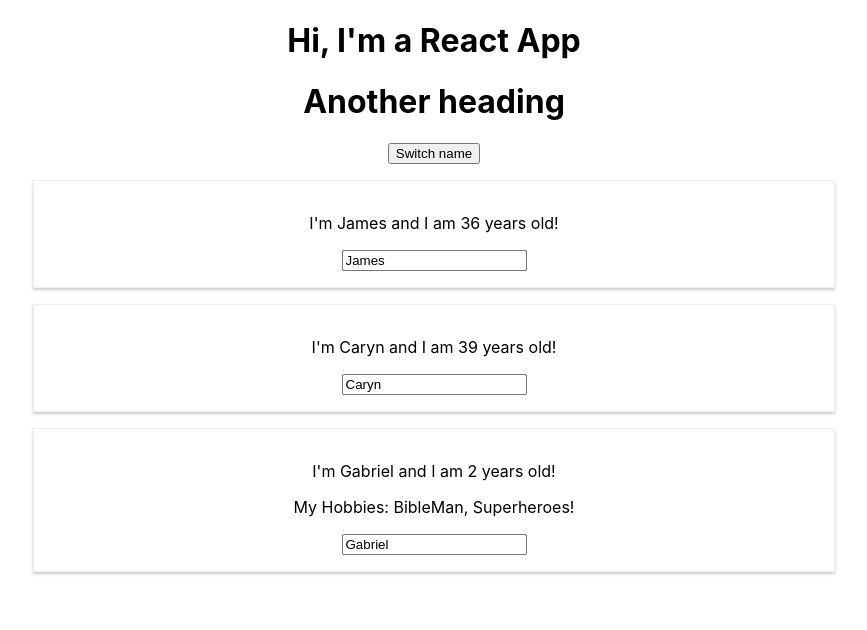
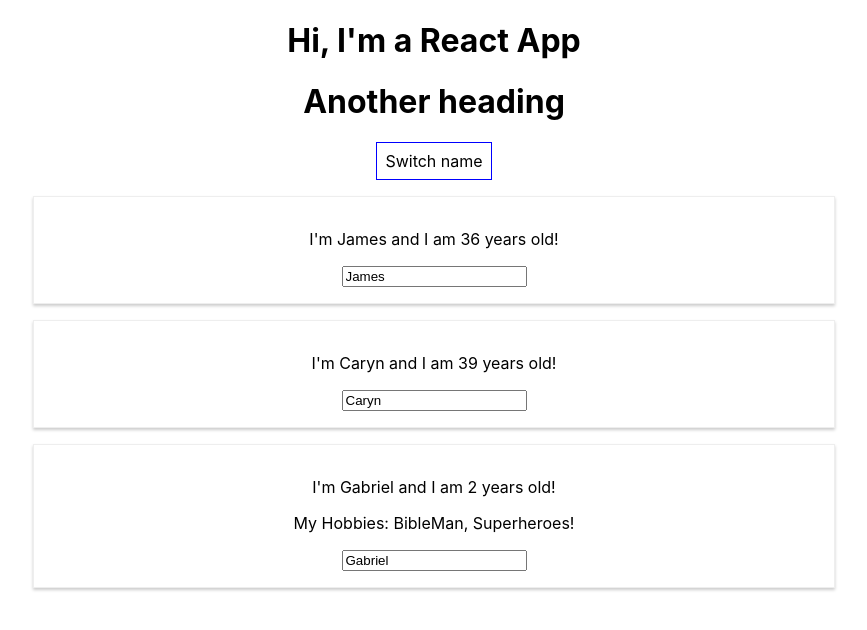
Before and after one commit to jameshughes7/genesis, a React (Create React App) app: page / in a window 1280 px wide. Shown: the top 630 px of the page, without its empty margins (206-1073 px from the left). Built offline with nearby package versions, Linux system fonts and the light colour scheme.

Commit message:
using inline style for the button

```diff
--- a/src/App.js
+++ b/src/App.js
@@ -38,7 +38,15 @@ class App extends Component {
   // Note 2 different syntax examples for passing arguments
   // 2 e.g.'s on line 40 and on line 52
 
+  // Inline style being used here to style the button
   render() {
+    const style = {
+      backgroundColor: 'white',
+      font: 'inherit',
+      border: '1px solid blue',
+      padding: '8px',
+      cursor: 'pointer'
+    };
     // JSX must have one root element
     // So various elements need to be included within the div
     // e.g. both h1 elements here
@@ -46,7 +54,9 @@ class App extends Component {
       <div className="App">
         <h1>Hi, I'm a React App</h1>
         <h1>Another heading</h1>
-        <button onClick={() => this.switchNameHandler('Reginald')}>Switch name</button>
+        <button
+        style={style}
+        onClick={() => this.switchNameHandler('Reginald')}>Switch name</button>
         <Person
           name={this.state.persons[0].name}
           age={this.state.persons[0].age}
```
